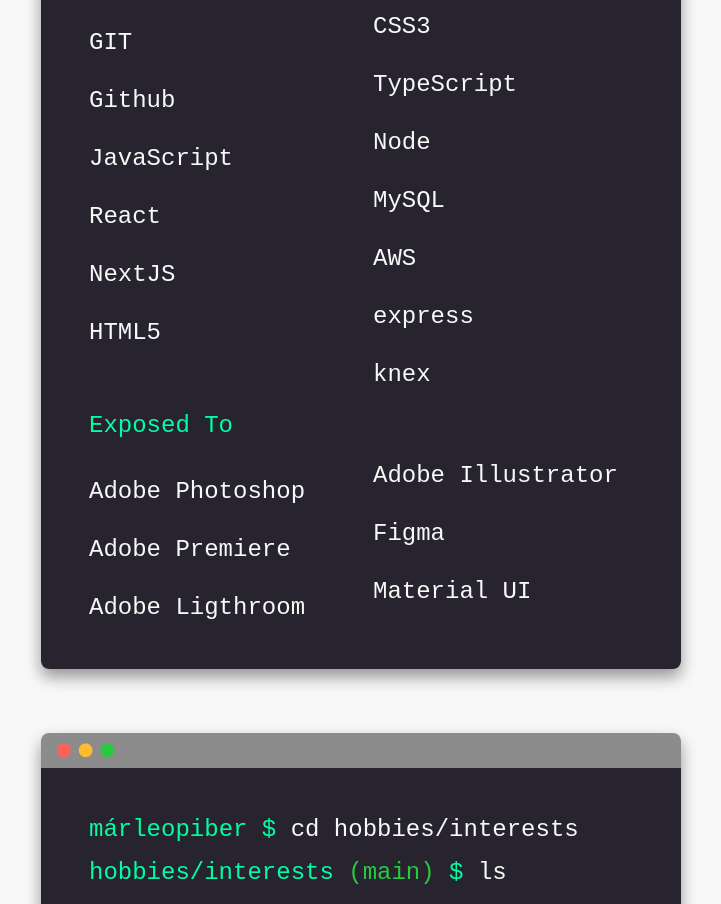
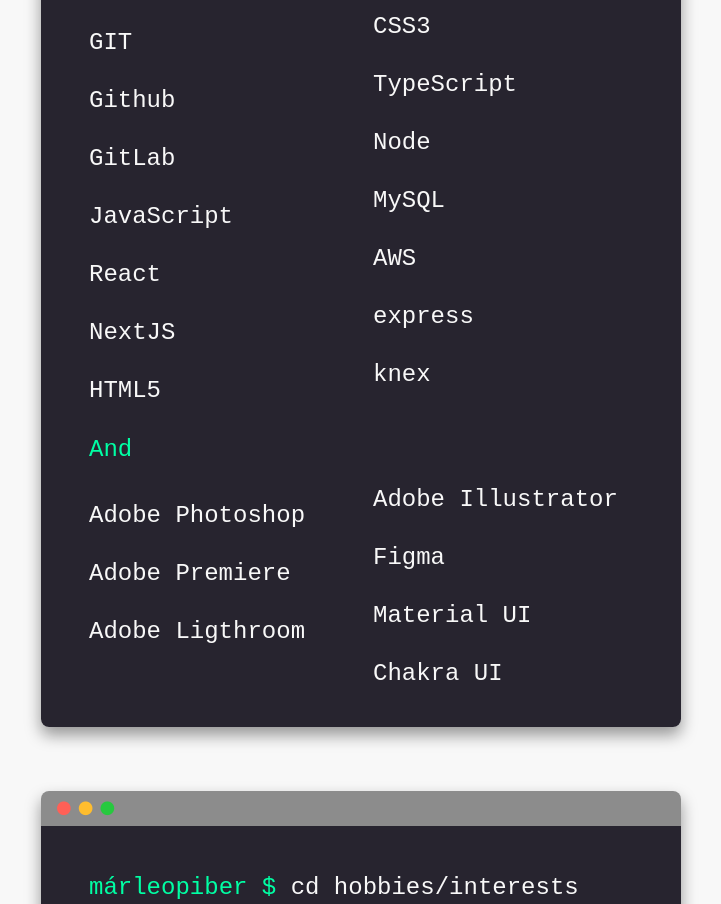
Before and after one commit to marleopr/portfolio, a React (Create React App) app: page /about in a window 1280 px wide. Shown: the part 1040-1944 px from the top of the page, without its empty margins (279-1000 px from the left). Built offline with nearby package versions, Linux system fonts and the light colour scheme.

Commit message:
Ajustes about

```diff
--- a/src/components/about/About.js
+++ b/src/components/about/About.js
@@ -1,8 +1,8 @@
 import React from 'react';
 import Style from './About.module.scss';
 import Terminal from "./Terminal";
-import {Box} from "@mui/material";
-import {info} from "../../info/Info";
+import { Box } from "@mui/material";
+import { info } from "../../info/Info";
 
 
 export default function About() {
@@ -10,9 +10,9 @@ export default function About() {
 
     function aboutMeText() {
         return <>
-            <p><span style={{color: info.baseColor}}>{firstName}{info.lastName.toLowerCase()} $</span> cat
+            <p><span style={{ color: info.baseColor }}>{firstName}{info.lastName.toLowerCase()} $</span> cat
                 about{firstName} </p>
-            <p><span style={{color: info.baseColor}}>about{firstName} <span
+            <p><span style={{ color: info.baseColor }}>about{firstName} <span
                 className={Style.green}>(main)</span> $ </span>
                 {info.bio}
             </p>
@@ -21,15 +21,15 @@ export default function About() {
 
     function skillsText() {
         return <>
-            <p><span style={{color: info.baseColor}}>{firstName}{info.lastName.toLowerCase()} $</span> cd skills/tools
+            <p><span style={{ color: info.baseColor }}>{firstName}{info.lastName.toLowerCase()} $</span> cd skills/tools
             </p>
-            <p><span style={{color: info.baseColor}}>skills/tools <span
+            <p><span style={{ color: info.baseColor }}>skills/tools <span
                 className={Style.green}>(main)</span> $</span> ls</p>
-            <p style={{color: info.baseColor}}> Proficient With</p>
+            <p style={{ color: info.baseColor }}> Proficient With</p>
             <ul className={Style.skills}>
                 {info.skills.proficientWith.map((proficiency, index) => <li key={index}>{proficiency}</li>)}
             </ul>
-            <p style={{color: info.baseColor}}> Exposed To</p>
+            <p style={{ color: info.baseColor }}> And</p>
             <ul className={Style.skills}>
                 {info.skills.exposedTo.map((skill, index) => <li key={index}>{skill}</li>)}
             </ul>
@@ -38,9 +38,9 @@ export default function About() {
 
     function miscText() {
         return <>
-            <p><span style={{color: info.baseColor}}>{firstName}{info.lastName.toLowerCase()} $</span> cd
+            <p><span style={{ color: info.baseColor }}>{firstName}{info.lastName.toLowerCase()} $</span> cd
                 hobbies/interests</p>
-            <p><span style={{color: info.baseColor}}>hobbies/interests <span
+            <p><span style={{ color: info.baseColor }}>hobbies/interests <span
                 className={Style.green}>(main)</span> $</span> ls</p>
             <ul>
                 {info.hobbies.map((hobby, index) => (
@@ -52,9 +52,9 @@ export default function About() {
 
     return (
         <Box display={'flex'} flexDirection={'column'} alignItems={'center'} mt={'3rem'}>
-            <Terminal text={aboutMeText()}/>
-            <Terminal text={skillsText()}/>
-            <Terminal text={miscText()}/>
+            <Terminal text={aboutMeText()} />
+            <Terminal text={skillsText()} />
+            <Terminal text={miscText()} />
         </Box>
     )
 }
--- a/src/info/Info.js
+++ b/src/info/Info.js
@@ -83,8 +83,8 @@ export const info = {
     bio: "Olá! Eu sou o Márleo Piber da Rosa, sou um desenvolvedor frontend com formação em Análise e Desenvolvimento de Sistemas e experiência como desenvolvedor na empresa GestãoDS. Com uma sólida base técnica e um background de 15 anos em manutenção de hardwares e softwares, fiz uma transição de carreira para seguir minha paixão pelo desenvolvimento. Sou proativo, comprometido e estou sempre atualizado com as últimas tendências tecnológicas. Busco novas oportunidades para aplicar meus conhecimentos, colaborar em projetos desafiadores e impulsionar a inovação.",
     skills:
     {
-        proficientWith: ['GIT', 'Github', 'JavaScript', 'React', "NextJS", 'HTML5', 'CSS3', 'TypeScript', 'Node', 'MySQL', 'AWS', 'express', 'knex'],
-        exposedTo: ['Adobe Photoshop', 'Adobe Premiere', 'Adobe Ligthroom', 'Adobe Illustrator', 'Figma', 'Material UI']
+        proficientWith: ['GIT', 'Github', 'GitLab', 'JavaScript', 'React', "NextJS", 'HTML5', 'CSS3', 'TypeScript', 'Node', 'MySQL', 'AWS', 'express', 'knex'],
+        exposedTo: ['Adobe Photoshop', 'Adobe Premiere', 'Adobe Ligthroom', 'Adobe Illustrator', 'Figma', 'Material UI', 'Chakra UI']
     }
     ,
     hobbies: [
@@ -144,14 +144,14 @@ export const info = {
             empresa4: "GestãoDS",
             cargo4: "Desenvolvedor FrontEnd",
             funcao4: "Atuando como desenvolvedor em um squad especializado em Bugs N3 e desenvolvimento de melhorias no sistema da empresa, utilizando metodologias ágeis.",
-            tecnologias4: "Vivenciado tecnologias como JavaScript, React, Node,Git e Gitlab.",
+            tecnologias4: "Vivenciado tecnologias como JavaScript, React, Node, Git e Gitlab.",
             periodo4: "Dez/2022 - JUL/2023"
         },
         {
             empresa3: "Microempreendedor individual",
             cargo3: "SUPORTE DE TI",
-            funcao3: "Experiência autônoma (MEI) em suporte e manutenção de computadores,bem como gerenciamento de redes. Além disso, tenho habilidades empublicidade, produzindo imagens institucionais e eventos de destaque.",
-            tecnologias3: "Utilizando ferramentas como Adobe Photoshop, Lightroom, Premiere Pro epossuo conhecimento na operação de drones profissionais.",
+            funcao3: "Experiência autônoma (MEI) em suporte e manutenção de computadores, bem como gerenciamento de redes. Além disso, tenho habilidades em publicidade, produzindo imagens institucionais e eventos de destaque.",
+            tecnologias3: "Utilizando ferramentas como Adobe Photoshop, Lightroom, Premiere Pro e possuo conhecimento na operação de drones profissionais.",
             periodo3: "Mar/2019 - Dez/2022"
         },
         {
@@ -163,7 +163,7 @@ export const info = {
         {
             empresa1: "JaguariNet",
             cargo1: "Técnico",
-            funcao1: "Atuei no suporte técnico de redes de internet e gerenciamento do sistema do provedor de internet",
+            funcao1: "Atuei no suporte técnico de redes de internet e gerenciamento do sistema do provedor de internet.",
             periodo1: "Jan/2010 - Fev/2011"
         },
     ]
```
